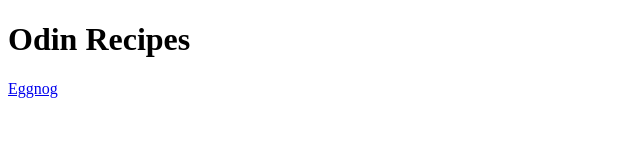
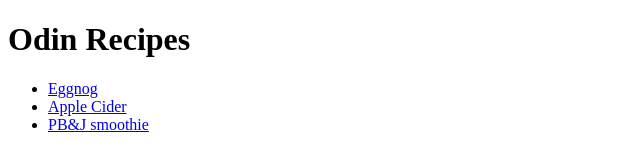
Before and after one commit to Killmaim/odin-recipes, a plain HTML site: page index.html in a window 1280 px wide. Shown: the whole page, without its empty margins (0-640 px from the left). Drawn offline with Linux system fonts and the light colour scheme.

Commit message:
add hyperlinks to recipes on index

```diff
--- a/index.html
+++ b/index.html
@@ -6,6 +6,10 @@
     </head>
     <body>
         <h1>Odin Recipes</h1>
-        <a href="recipes/eggnog.html">Eggnog</a>
+        <ul>
+        <li><a href="recipes/eggnog.html">Eggnog</a></li>
+        <li><a href="recipes/apple-cider.html">Apple Cider</a></li>
+        <li><a href="recipes/pb-j-smoothie.html">PB&J smoothie</a></li>
+    </ul>
     </body>
 </html>
```
